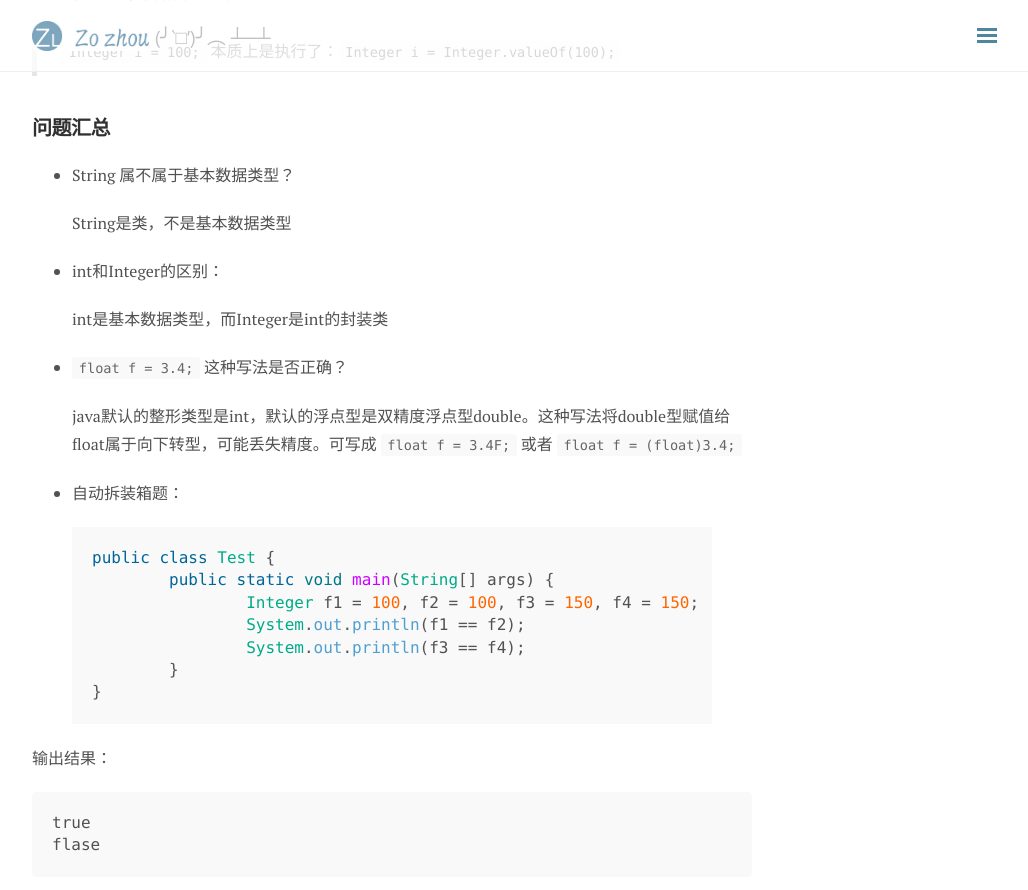
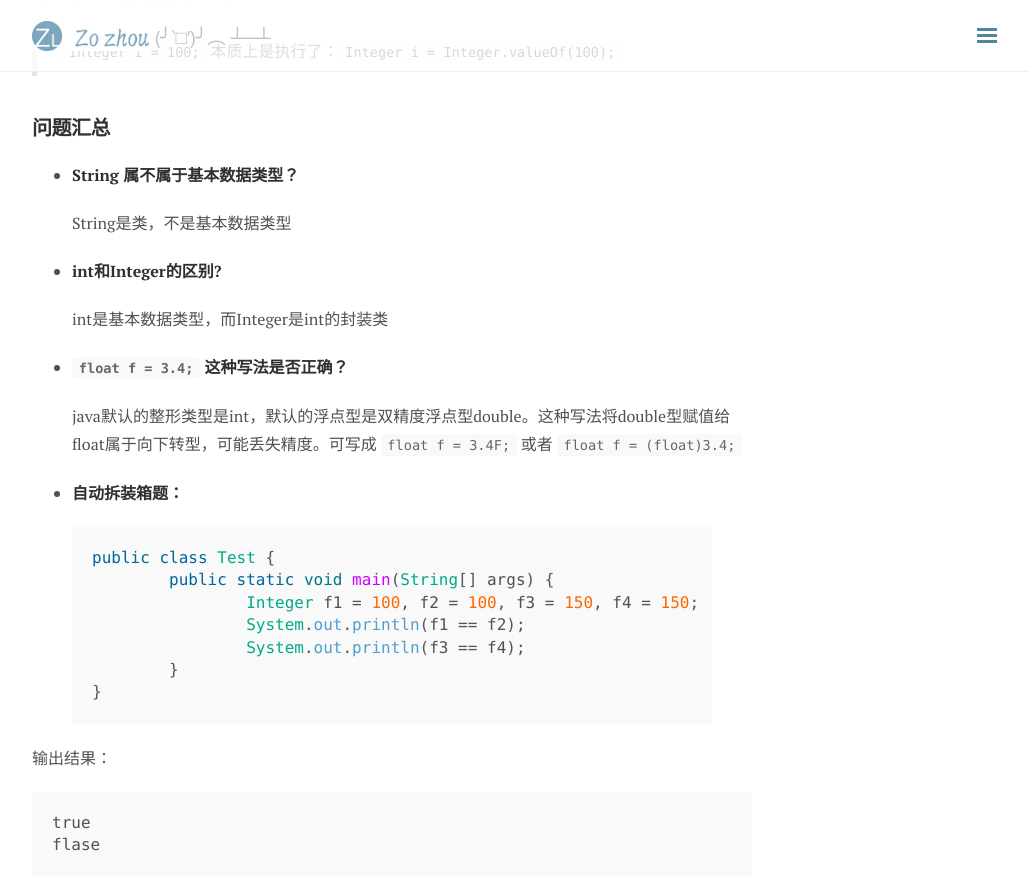
Before and after one commit to zsc1993916/zsc1993916.github.io, a Jekyll site: the page built from _posts/2016-10-31-java-data-type.md, in a window 1280 px wide and 900 px high, scrolled down 1107 px. Shown: the top 890 px of the window, without its empty margins (248-1276 px from the left). Built offline with Jekyll 4.4.1, drawn with Linux system fonts in a browser that asks for light colours; nearby versions of some CDN libraries; comment, search, counter and statistics services are not loaded.

```diff
--- a/_posts/2016-10-31-java-data-type.md
+++ b/_posts/2016-10-31-java-data-type.md
@@ -44,19 +44,19 @@ Java 为每个原始类型提供了包装类型：
 
 ## 问题汇总
 
-- String 属不属于基本数据类型？
+- __String 属不属于基本数据类型？__
 
 	String是类，不是基本数据类型
 
-- int和Integer的区别：
+- __int和Integer的区别?__
 
 	int是基本数据类型，而Integer是int的封装类
 
-- `float f = 3.4;` 这种写法是否正确？
+- __`float f = 3.4;` 这种写法是否正确？__
 
 	java默认的整形类型是int，默认的浮点型是双精度浮点型double。这种写法将double型赋值给float属于向下转型，可能丢失精度。可写成 `float f = 3.4F;` 或者 `float f = (float)3.4;`
 
-- 自动拆装箱题：
+- __自动拆装箱题：__
 {% highlight java %}
 public class Test {
 	public static void main(String[] args) {
```
